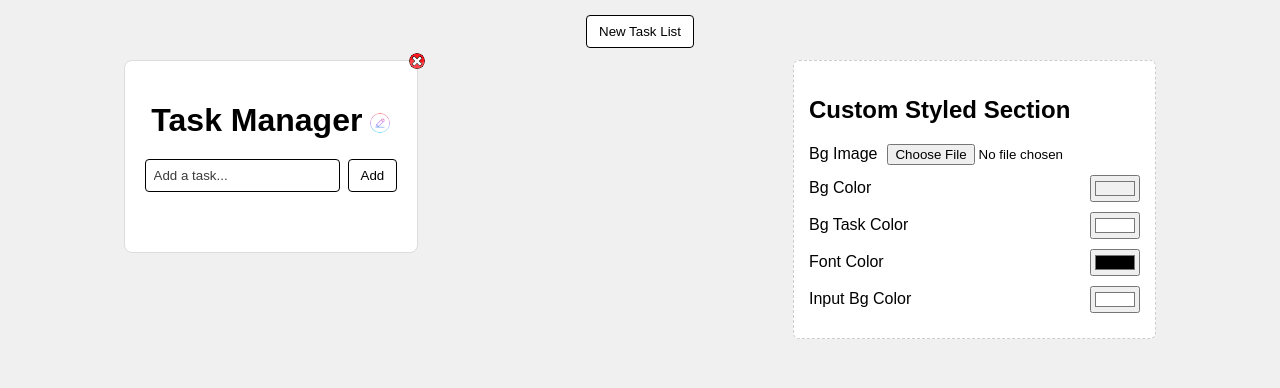
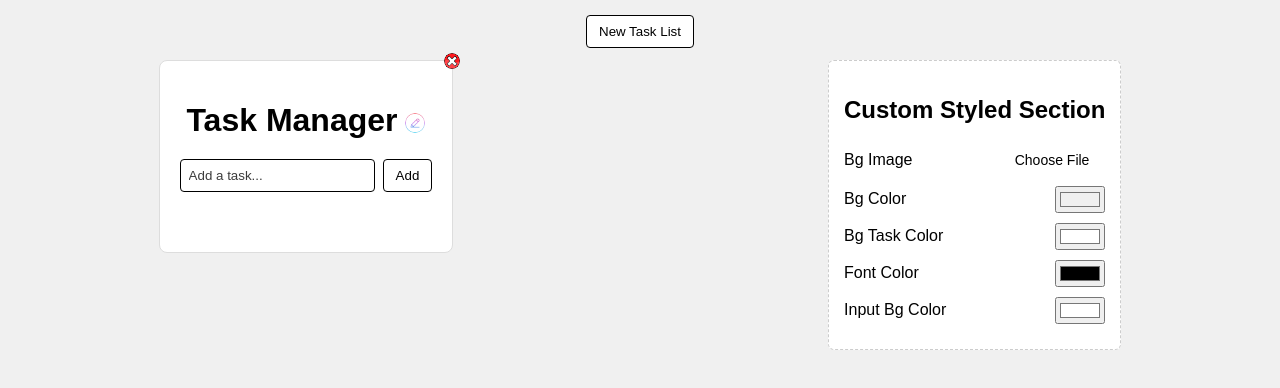
Before and after one commit to davinoctavian/task-manager, a React (Vite) app: page / in a window 1280 px wide. Shown: the top 388 px of the page. Built offline with nearby package versions, Linux system fonts and the light colour scheme.

Commit message:
fixed upload style and adjust the style

```diff
--- a/dev-dist/sw.js
+++ b/dev-dist/sw.js
@@ -82,7 +82,7 @@ define(['./workbox-f87553f6'], (function (workbox) { 'use strict';
     "revision": "3ca0b8505b4bec776b69afdba2768812"
   }, {
     "url": "index.html",
-    "revision": "0.0hmstojmeqg"
+    "revision": "0.uab6iceq5n8"
   }], {});
   workbox.cleanupOutdatedCaches();
   workbox.registerRoute(new workbox.NavigationRoute(workbox.createHandlerBoundToURL("index.html"), {
--- a/src/App.tsx
+++ b/src/App.tsx
@@ -214,7 +214,11 @@ export default function App() {
 
               {customSettings.bgImage ? (
                 <div className="file-info">
-                  <span style={{ color: customSettings.fontColor }}>
+                  <span
+                    className="file-name tooltip"
+                    style={{ color: customSettings.fontColor }}
+                    data-fullname={customSettings.bgImageName}
+                  >
                     {customSettings.bgImageName}
                   </span>
                   <img
@@ -231,6 +235,15 @@ export default function App() {
                   />
                 </div>
               ) : (
+                <label
+                  className="file-upload"
+                  style={{
+                    color: customSettings.fontColor,
+                    backgroundColor: buttonColor,
+                    borderColor: customSettings.fontColor,
+                  }}
+                >
+                  Choose File
                   <input
                     type="file"
                     accept="image/*"
@@ -248,7 +261,9 @@ export default function App() {
                         reader.readAsDataURL(file);
                       }
                     }}
+                    hidden
                   />
+                </label>
               )}
             </div>
             <div className="d-flex align-center justify-between gap-10 pb-10">
--- a/src/styles/App.css
+++ b/src/styles/App.css
@@ -76,9 +76,37 @@ h1 {
 .file-info {
   display: flex;
   align-items: center;
+  max-width: 150px;
+  position: relative;
 }
-.file-info span {
+.file-name {
   margin-right: 8px;
+  flex: 1;
+  overflow: hidden;
+  white-space: nowrap;
+  text-overflow: ellipsis;
+  margin-right: 8px;
+}
+.file-name:hover::after,
+.file-name:active::after {
+  content: attr(data-fullname);
+  position: absolute;
+  top: 100%;
+  left: 0;
+  background: #333;
+  color: #fff;
+  padding: 4px 8px;
+  border-radius: 4px;
+  white-space: normal;
+  z-index: 10;
+}
+
+.file-upload {
+  display: inline-block;
+  padding: 8px 16px;
+  border-radius: 4px;
+  cursor: pointer;
+  font-size: 14px;
 }
 
 .d-flex {
@@ -152,11 +180,13 @@ h1 {
   height: 16px;
   cursor: pointer;
 }
+
 @media screen and (max-width: 600px) {
   .content-container {
     flex-direction: column;
   }
   .content-container .tasklist-content {
     grid-template-columns: 1fr;
+    width: 100%;
   }
 }
```
Lines whose indentation alone changed are shown as unchanged.
